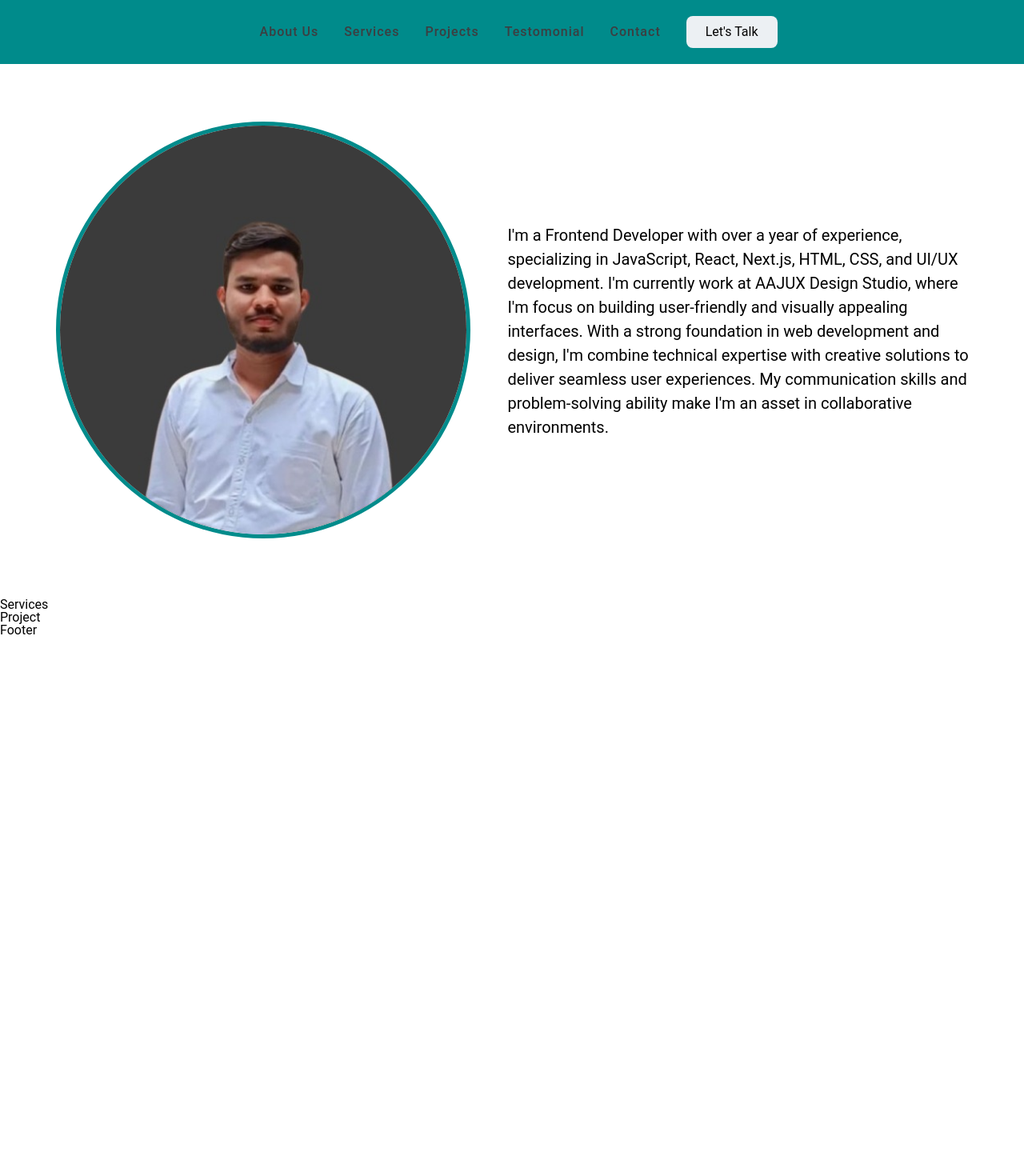
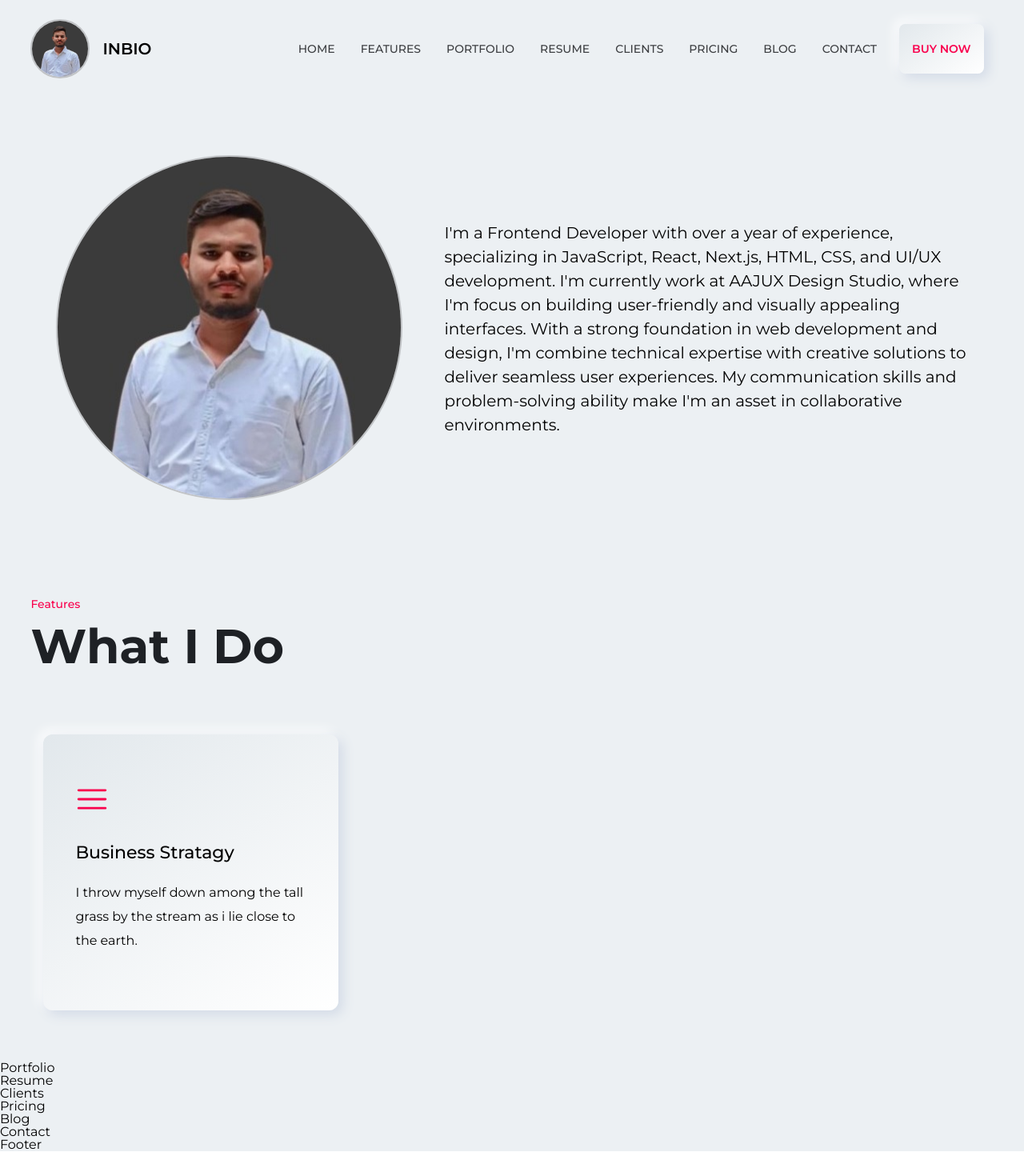
Before and after one commit to Shiv1516/Portfolio, a React (Create React App) app: page / in a window 1280 px wide. Shown: the whole page at 80% size. Before the commit the page ends 800 px from the top, so only its background shows below. Built offline with nearby package versions, Linux system fonts and the light colour scheme.

Commit message:
feature card updated

```diff
--- a/src/App.css
+++ b/src/App.css
@@ -83,7 +83,7 @@ figure {
 body {
   line-height: 1;
   font-size: 100%;
-  font-family: "Roboto", serif;
+  font-family: "Montserrat", "sans-serif";
   font-weight: 400;
   color: #000;
 }
@@ -301,10 +301,7 @@ table {
 }
 .bg2,
 .bg-h2:hover {
-  background-color: #928e8e;
-}
-.bg4 {
-  background-color: #008b8b;
+  background-color: #f9004d;
 }
 
 .bg-grdnt-01 {
@@ -336,10 +333,12 @@ table {
 .fc-h2:hover {
   color: #1e2125;
 }
-.fc3 {
+.fc3,
+.fc-h1:hover {
   color: #f9004d;
 }
-.fc4 {
+.fc4,
+.fc-h2:hover {
   color: #fff;
 }
 
@@ -390,6 +389,9 @@ table {
 }
 .fs42 {
   font-size: 42px;
+}
+.fs60 {
+  font-size: 60px;
 }
 
 .lh14 {
@@ -840,10 +842,7 @@ table {
 
 /* border Style */
 .brd1 {
-  border: 5px solid #008b8b;
-}
-.brd2 {
-  border: 1px solid rgba(24, 4, 4, 0.4);
+  border: 2.5px solid #b9bcbed6;
 }
 .brd3 {
   border: 10px solid rgba(150, 145, 145, 0.4);
@@ -970,3 +969,26 @@ table {
   margin-left: auto;
   margin-right: auto;
 }
+
+/* Header CSS */
+.logo-icon {
+  width: 70px;
+  height: 70px;
+  border-radius: 50%;
+}
+
+.bg-bs-01 {
+  box-shadow: 5px 5px 15px #d1d9e6, -5px -5px 15px #ffffff;
+  background: linear-gradient(145deg, #e2e8ec, #ffffff);
+}
+.talk-btn:hover,
+.features-card:hover {
+  background: #f9004d;
+  transform: translateY(-5px);
+}
+.features-card:hover .features-icon {
+  color: #fff;
+}
+.features-card:hover .feature-right-icon {
+  display: block;
+}
--- a/src/Home.js
+++ b/src/Home.js
@@ -1,18 +1,28 @@
 import React from "react";
+import "./App.css";
 import Header from "./components/Header";
 import About from "./components/About";
-import Service from "./components/Service";
-import Project from "./components/Project";
 import Footer from "./components/Footer";
-import "./App.css";
+import Features from "./components/Features";
+import Portfolio from "./components/Portfolio";
+import Resume from "./components/Resume";
+import Clients from "./components/Clients";
+import Pricing from "./components/Pricing";
+import Blog from "./components/Blog";
+import Contact from "./components/Contact";
 
 function Home() {
   return (
-    <div>
+    <div className="bg1">
       <Header />
       <About />
-      <Service />
-      <Project />
+      <Features />
+      <Portfolio />
+      <Resume />
+      <Clients />
+      <Pricing />
+      <Blog />
+      <Contact />
       <Footer />
     </div>
   );
--- /dev/null
+++ b/src/components/Blog.js
@@ -0,0 +1,6 @@
+import React from "react";
+
+function Blog() {
+  return <div>Blog</div>;
+}
+export default Blog;
--- /dev/null
+++ b/src/components/Clients.js
@@ -0,0 +1,8 @@
+import React from 'react'
+
+function Clients(){
+  return(
+    <div>Clients</div>
+  )
+}
+export default Clients
--- /dev/null
+++ b/src/components/Contact.js
@@ -0,0 +1,6 @@
+import React from "react";
+
+function Contact() {
+  return <div>Contact</div>;
+}
+export default Contact;
--- /dev/null
+++ b/src/components/Features.js
@@ -0,0 +1,33 @@
+import React from "react";
+import { RxHamburgerMenu } from "react-icons/rx";
+import { FaArrowRight } from "react-icons/fa";
+import { Link } from "react-router-dom";
+
+function Features() {
+  return (
+    <div className="features-section wrapper ptb48">
+      <h4 className="section-subheading fs14 mb16 fc3 fw5">Features</h4>
+      <h2 className="section-heading fw7 fs60 mb32 fc2">What I Do</h2>
+      <div className="features-card-box df fww pt32">
+        <div className="features-cards flx33">
+          <Link
+            to="/"
+            className="features-card m16 bg-bs-01 ptb48 fc-h2 transit2 plr40 br12"
+          >
+            <RxHamburgerMenu className="features-icon mb32 fs42 pt12 fc3 fw5" />
+            <h3 className="features-card-heading fs22 fw5 mb24">
+              Business Stratagy
+            </h3>
+            <p className="features-card-subheading lh30 mb24">
+              I throw myself down among the tall grass by the stream as i lie
+              close to the earth.
+            </p>
+            <FaArrowRight className="feature-right-icon dn fc4 fs24" />
+          </Link>
+        </div>
+      </div>
+    </div>
+  );
+}
+
+export default Features;
--- a/src/components/Header.js
+++ b/src/components/Header.js
@@ -1,43 +1,67 @@
 import React from "react";
+import { Link } from "react-router-dom";
 
 function Header() {
   return (
-    <header className="header bg4">
-      <nav className="navbar wrapper jcc v-center w100 zi999">
-        <ul id="nav-items" className="nav-items fc1 v-center fw5 fww">
+    <header className="header wrapper v-center jcsb ptb24">
+      <Link to="/" className="logo df aic">
+        <img
+          src="/images/img_01.jpg"
+          alt="logo-img"
+          className="logo-icon brd1"
+        />
+        <h2 className="logo-test ttu fs20 fw6 pl16">INBIO</h2>
+      </Link>
+      <nav className="navbar v-center">
+        <ul id="nav-items" className="nav-items fc1 v-center fs14 fw5 fww">
           <li className="nav-item">
-            <a href="#" className="nav-link fc-h1 ptb32 plr16 ls1 transit2">
-              About Us
-            </a>
+            <Link to="/" className="nav-link fc-h1 transit2 ttu p16">
+              Home
+            </Link>
           </li>
           <li className="nav-item">
-            <a
-              href="#"
-              className="nav-link fc-h1 ptb32 plr16 ls1 transit2 v-center"
-            >
-              Services
-            </a>
+            <Link to="/" className="nav-link fc-h1 transit2 ttu p16">
+              Features
+            </Link>
           </li>
           <li className="nav-item">
-            <a href="#" className="nav-link fc-h1 ptb32 plr16 ls1 transit2">
-              Projects
-            </a>
-          </li>
-          <li className="#">
-            <a href="#" className="nav-link fc-h1 ptb32 plr16 ls1 transit2">
-              Testomonial
-            </a>
+            <Link to="/" className="nav-link fc-h1 transit2 ttu p16">
+              Portfolio
+            </Link>
           </li>
           <li className="nav-item">
-            <a href="#" className="nav-link fc-h1 ptb32 plr16 ls1 transit2">
+            <Link to="/" className="nav-link fc-h1 transit2 ttu p16">
+              Resume
+            </Link>
+          </li>
+          <li className="nav-item">
+            <Link to="/" className="nav-link fc-h1 transit2 ttu p16">
+              Clients
+            </Link>
+          </li>
+          <li className="nav-item">
+            <Link to="/" className="nav-link fc-h1 transit2 ttu p16">
+              Pricing
+            </Link>
+          </li>
+          <li className="nav-item">
+            <Link to="/" className="nav-link fc-h1 transit2 ttu p16">
+              Blog
+            </Link>
+          </li>
+          <li className="nav-item">
+            <Link to="/" className="nav-link fc-h1 transit2 ttu p16">
               Contact
-            </a>
+            </Link>
           </li>
         </ul>
         <div>
-          <a href="#" className="talk-btn h40 plr24 bg1 v-center fc5 br8 ml16">
-            Let's Talk
-          </a>
+          <Link
+            to="/"
+            className="talk-btn fc3 transit2 br8 fs14 fw6 fc-h2 ttu plr16 ptb24 bg-bs-01 mlr12"
+          >
+            Buy Now
+          </Link>
         </div>
       </nav>
     </header>
--- /dev/null
+++ b/src/components/Portfolio.js
@@ -0,0 +1,6 @@
+import React from "react";
+
+function Portfolio() {
+  return <div>Portfolio</div>;
+}
+export default Portfolio;
--- /dev/null
+++ b/src/components/Pricing.js
@@ -0,0 +1,8 @@
+import React from 'react'
+
+function Pricing(){
+  return(
+    <div>Pricing</div>
+  )
+}
+export default Pricing
--- a/src/components/Project.js
+++ /dev/null
@@ -1,9 +0,0 @@
-import React from 'react'
-
-function Project() {
-  return (
-    <div>Project</div>
-  )
-}
-
-export default Project
--- /dev/null
+++ b/src/components/Resume.js
@@ -0,0 +1,6 @@
+import React from "react";
+
+function Resume() {
+  return <div>Resume</div>;
+}
+export default Resume;
--- a/src/components/Service.js
+++ /dev/null
@@ -1,7 +0,0 @@
-import React from "react";
-
-function Service() {
-  return <div>Services</div>;
-}
-
-export default Service;
```
Also changed, not shown: public/images/img_01.jpg.
